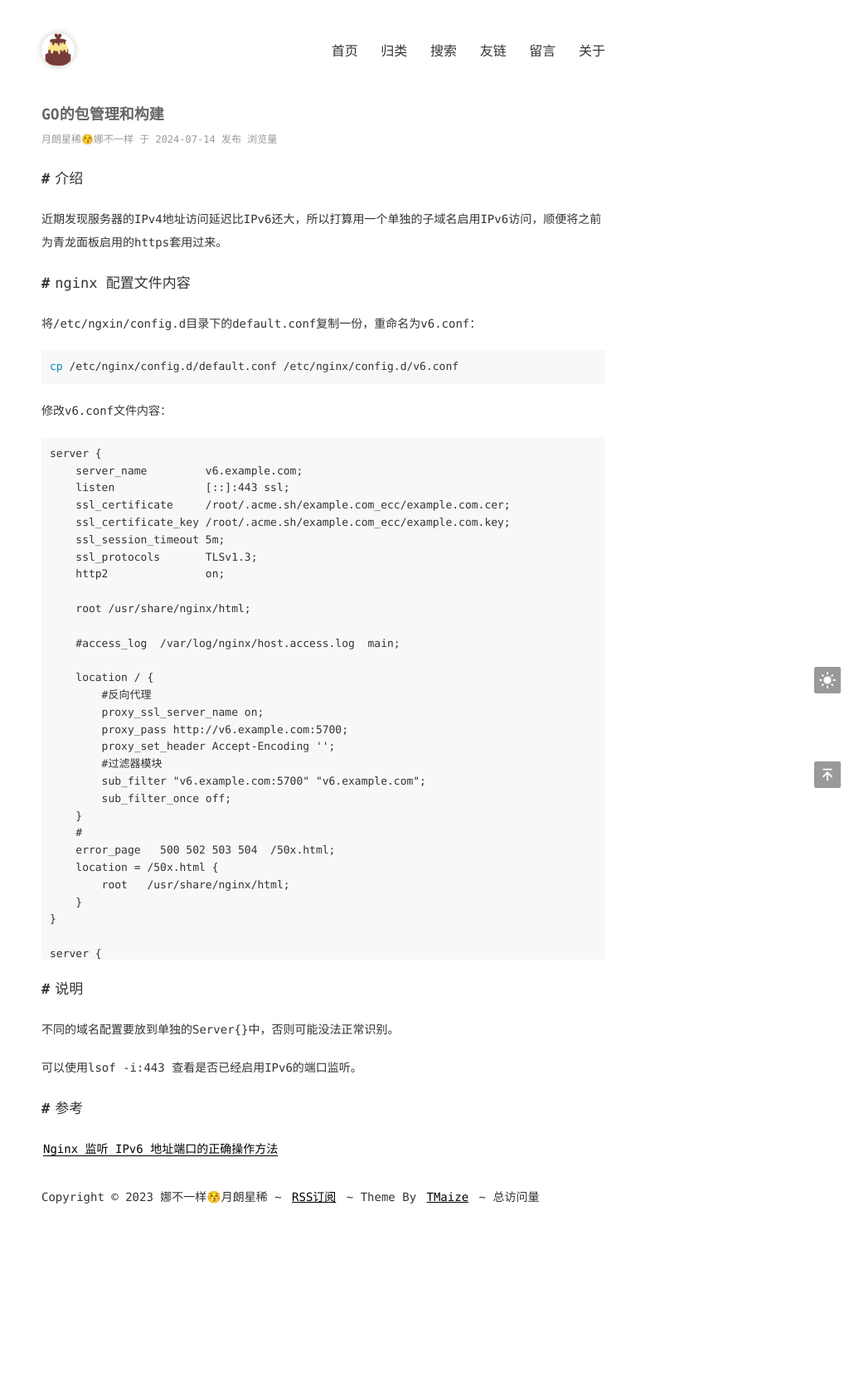
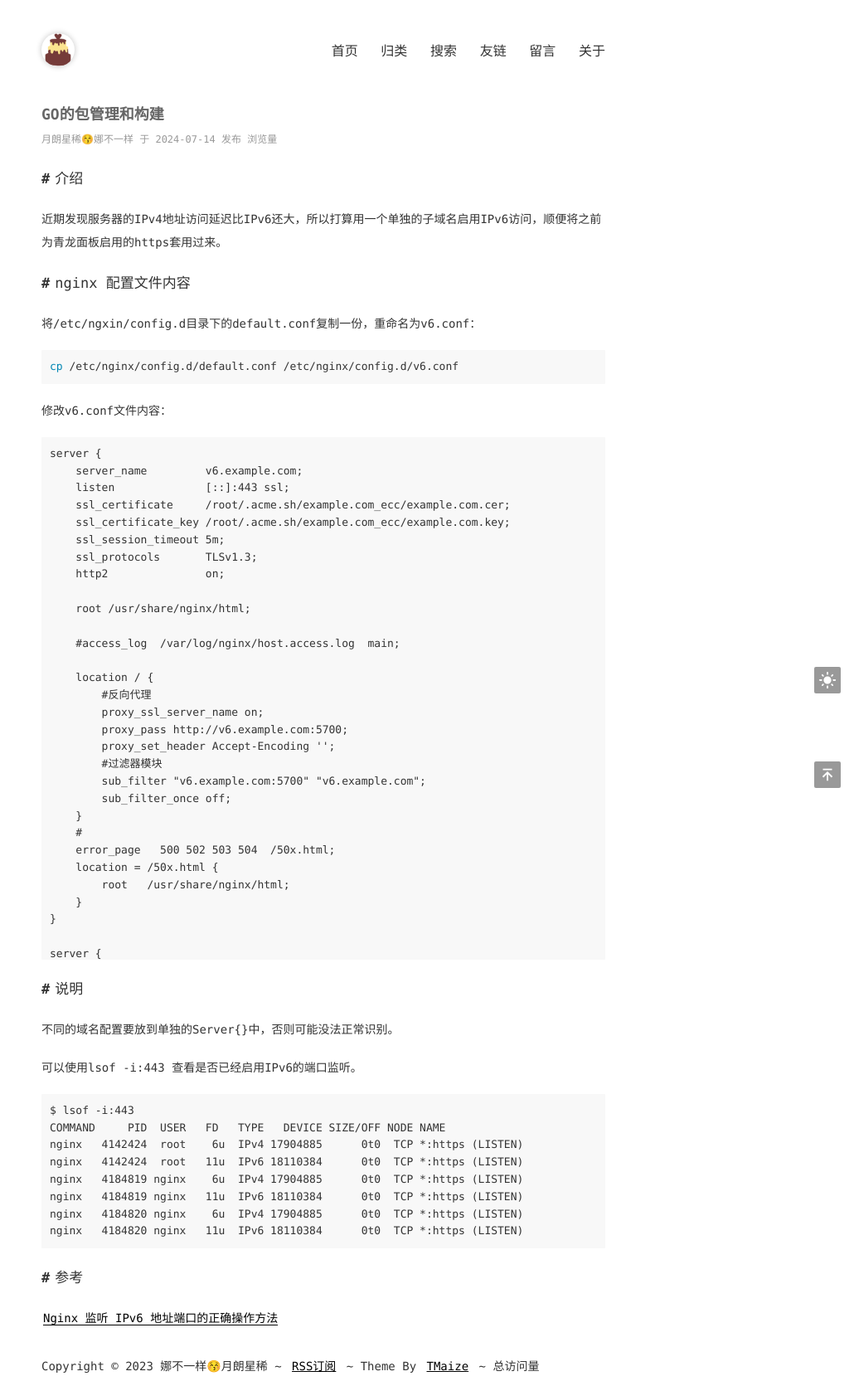
Before and after one commit to nksmiles/nksmiles.github.io, a Jekyll site: the page built from _posts/2024-07-14-nginx-ipv6-settings-proxypass.md, in a window 1280 px wide. Shown: the whole page at 83% size, without its empty margins (250-1280 px from the left). Built offline with Jekyll 4.4.1, drawn with Linux system fonts in a browser that asks for light colours; comment, search, counter and statistics services are not loaded; before the commit the page ends 1467 px from its top, so only the background shows below that.

Commit message:
Update 2024-07-14-nginx-ipv6-settings-proxypass.md

````diff
--- a/_posts/2024-07-14-nginx-ipv6-settings-proxypass.md
+++ b/_posts/2024-07-14-nginx-ipv6-settings-proxypass.md
@@ -61,7 +61,16 @@ server {
 
 可以使用lsof -i:443 查看是否已经启用IPv6的端口监听。
 
-
+```
+$ lsof -i:443
+COMMAND     PID  USER   FD   TYPE   DEVICE SIZE/OFF NODE NAME
+nginx   4142424  root    6u  IPv4 17904885      0t0  TCP *:https (LISTEN)
+nginx   4142424  root   11u  IPv6 18110384      0t0  TCP *:https (LISTEN)
+nginx   4184819 nginx    6u  IPv4 17904885      0t0  TCP *:https (LISTEN)
+nginx   4184819 nginx   11u  IPv6 18110384      0t0  TCP *:https (LISTEN)
+nginx   4184820 nginx    6u  IPv4 17904885      0t0  TCP *:https (LISTEN)
+nginx   4184820 nginx   11u  IPv6 18110384      0t0  TCP *:https (LISTEN)
+```
 
 ## 参考
 
````
